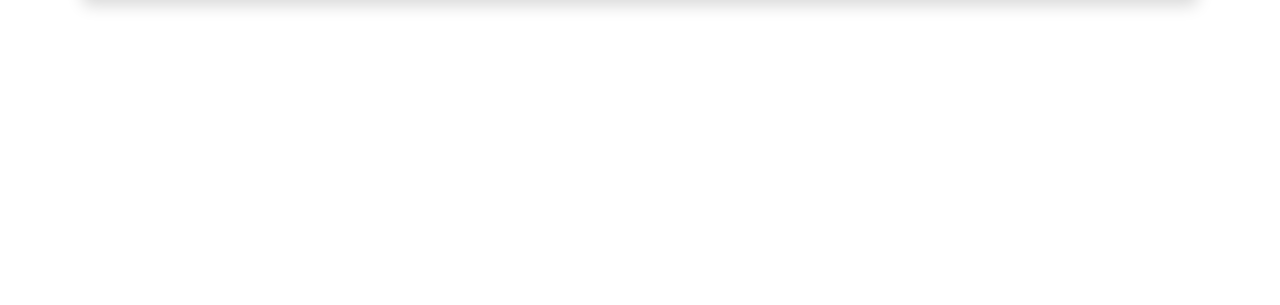
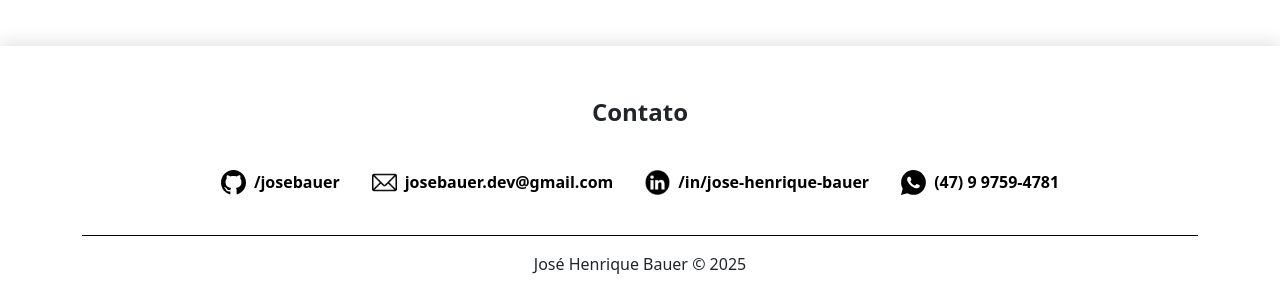
Before and after one commit to josebauer/new-portfolio, a Next.js app: page / in a window 1280 px wide. Shown: the part 3972-4277 px from the top of the page. Before the commit the page ends 4018 px from the top, so only its background shows below. Built offline with nearby package versions, Linux system fonts and the light colour scheme.

Commit message:
Adiciona footer ao layout da página
- Cria estrutura e estilos do footer;

```diff
--- a/src/app/layout.tsx
+++ b/src/app/layout.tsx
@@ -4,6 +4,8 @@ import "bootstrap/dist/css/bootstrap.min.css";
 import { Fugaz_One } from "next/font/google"
 
 import Header from "@/components/header/Header";
+import Footer from "@/components/footer/Footer";
+
 import type { Metadata } from "next";
 
 const fugazOne = Fugaz_One({
@@ -26,6 +28,7 @@ export default function RootLayout({
       <body className={fugazOne.variable}>
         <Header />
         {children}
+        <Footer />
       </body>
     </html>
   );
--- /dev/null
+++ b/src/components/footer/Footer.tsx
@@ -0,0 +1,43 @@
+import Link from "next/link";
+import { Container } from "react-bootstrap";
+import styles from "./footer.module.scss";
+import Image from "next/image";
+
+export default function Footer() {
+  return (
+    <footer className={styles.footer}>
+      <Container className="d-flex flex-column align-items-center mt-5 gap-4">
+        <p className={styles.contact}>Contato</p>
+        <div className={styles.links}>
+          <div className="d-flex gap-2">
+            <Image src="/icons/contact/github-logo.svg" alt="GitHub logo" width={25} height={25} />
+            <Link className={styles.linkItem} target="_blank" href="https://github.com/josebauer">
+              /josebauer
+            </Link>
+          </div>
+          <div className="d-flex gap-2">
+            <Image src="/icons/contact/email-icon.svg" alt="email" width={25} height={25} />
+            <Link className={styles.linkItem} href="mailto:josebauer.dev@gmail.com">
+              josebauer.dev@gmail.com
+            </Link>
+          </div>
+          <div className="d-flex gap-2">
+            <Image src="/icons/contact/linkedIn-logo-black.svg" alt="LinkedIn" width={25} height={25} />
+            <Link className={styles.linkItem} target="_blank" href="https://www.linkedin.com/in/jose-henrique-bauer/">
+              /in/jose-henrique-bauer
+            </Link>
+          </div>
+          <div className="d-flex gap-2">
+            <Image src="/icons/contact/phone.svg" alt="telefone" width={25} height={25} />
+            <Link className={styles.linkItem} href="tel:(47) 9 99759-4781">
+              (47) 9 9759-4781
+            </Link>
+          </div>
+        </div>
+        <div className={styles.copyright}>
+          <p>José Henrique Bauer &copy; {new Date().getFullYear()}</p>
+        </div>
+      </Container>
+    </footer>
+  )
+}
--- /dev/null
+++ b/src/components/footer/footer.module.scss
@@ -0,0 +1,45 @@
+.footer {
+  box-shadow: 0px -5px 15px rgba(0, 0, 0, 0.1);
+  display: flex;
+}
+
+.contact {
+  font-size: 1.5rem;
+  font-weight: 600;
+  // color: #000;
+}
+
+.links {
+  display: grid;
+  gap: 2rem;
+}
+
+.linkItem {
+  text-decoration: none;
+  color: #000;
+  font-weight: 600;
+
+  &:hover {
+    text-decoration: underline;
+  }
+}
+
+.copyright {
+  width: 100%;
+  margin-top: 1rem;
+  padding: 1rem;
+  text-align: center;
+  border-top: 1px solid #000;
+}
+
+@media screen and (min-width: 576px) {
+  .links {
+    grid-template-columns: 1fr 1fr;
+  }
+}
+
+@media screen and (min-width: 992px) {
+  .links {
+    display: flex;
+  }
+}
--- a/src/components/projectCard/ProjectCard.tsx
+++ b/src/components/projectCard/ProjectCard.tsx
@@ -23,7 +23,7 @@ interface Props {
 
 export default function ProjectCard({ project }: Props) {
   return (
-    <Card className={`${styles.card} shadow`}>
+    <Card className={styles.card}>
       <Image
         src={project.imageUrl}
         alt={project.name}
```
